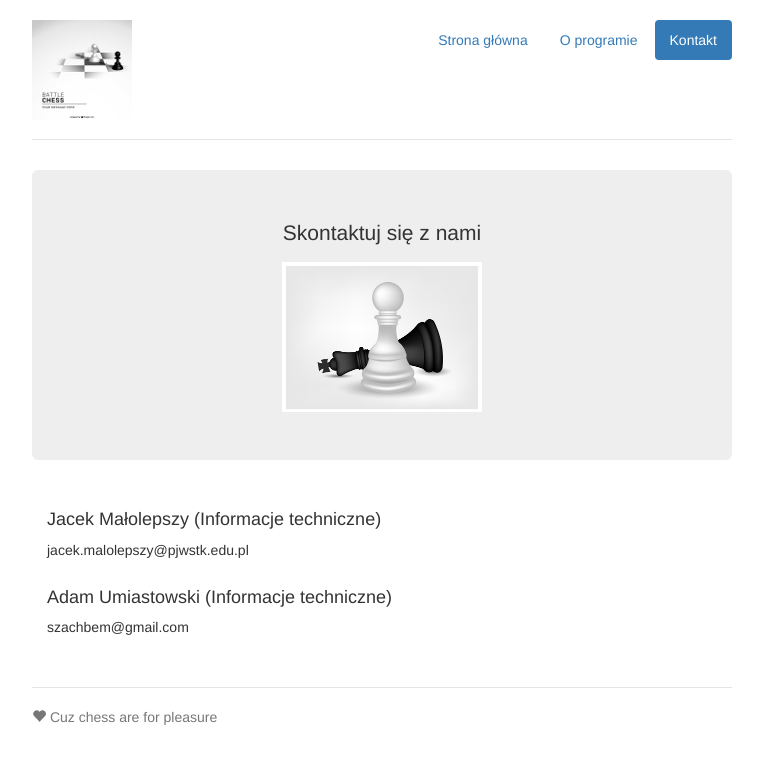
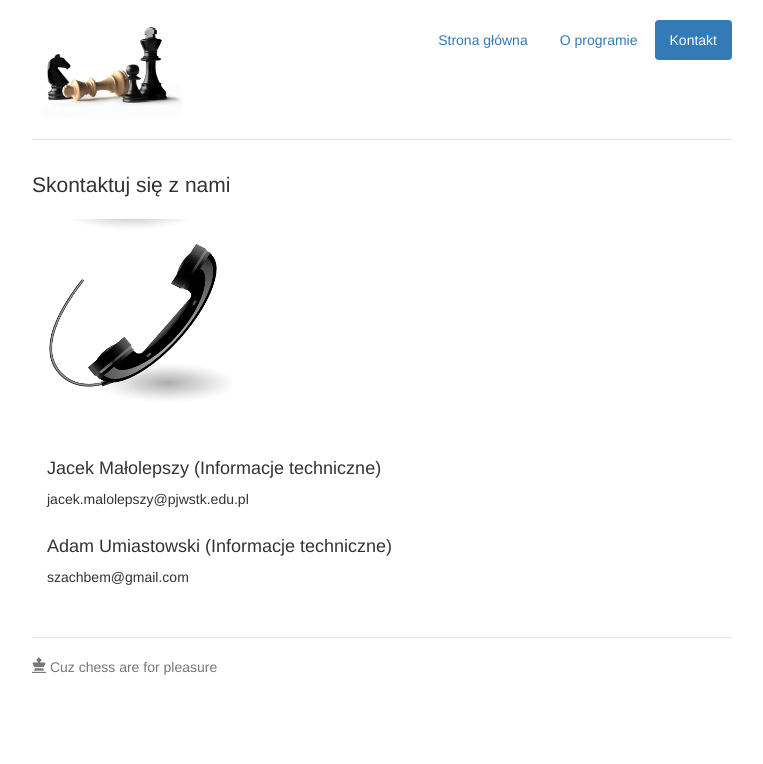
Before and after one commit to s4253/turnieje-szachowe, a website: page app/contact.html in a window 1280 px wide. Shown: the whole page, without its empty margins (258-1021 px from the left). Drawn offline with nearby package versions, Linux system fonts and the light colour scheme; files that its build step writes are made by us from their sources.

Commit message:
Add bootstrap version 3.3.4

```diff
--- a/app/contact.html
+++ b/app/contact.html
@@ -29,15 +29,15 @@
       <li><a href="about.html">O programie</a></li>
       <li class="active"><a href="contact.html">Kontakt</a></li>
     </ul>
-    <h3 class="text-muted"><a href="http://www.freepik.com"><img src="images/01.jpg"/> </a></h3>
+    <h3 class="text-muted"><img src="images/checkmate.jpg"/></h3>
   </div>
 
-  <div class="jumbotron">
+  <!--<div class="jumbotron">-->
 
     <p class="lead">Skontaktuj się z nami</p>
-    <img src="images/Chess_Pawn_and_King_medium.jpg" width="200"/>
+    <img src="images/contact.jpg" width="200"/>
 
-  </div>
+  <!--</div>-->
 
   <div class="row marketing">
     <div class="col-lg-12">
@@ -54,7 +54,7 @@
   </div>
 
   <div class="footer">
-    <p><span class="glyphicon glyphicon-heart"></span> Cuz chess are for pleasure</p>
+    <p><span class="glyphicon glyphicon-king"></span> Cuz chess are for pleasure</p>
   </div>
 
 </div>
--- a/bower.json
+++ b/bower.json
@@ -2,6 +2,6 @@
   "name": "turnieje-szachowe",
   "private": true,
   "dependencies": {
-    "bootstrap": "~3.2.0"
+    "bootstrap": "3.3.4"
   }
 }
```
Also changed, not shown: app/about.html (+2 -2 lines), app/index.html (+4 -4 lines), app/images/Chess_Pawn_and_King.jpg (deleted), app/images/Chess_Pawn_and_King_medium.jpg (deleted), app/images/checkmate.jpg (added), app/images/contact.jpg (added).
